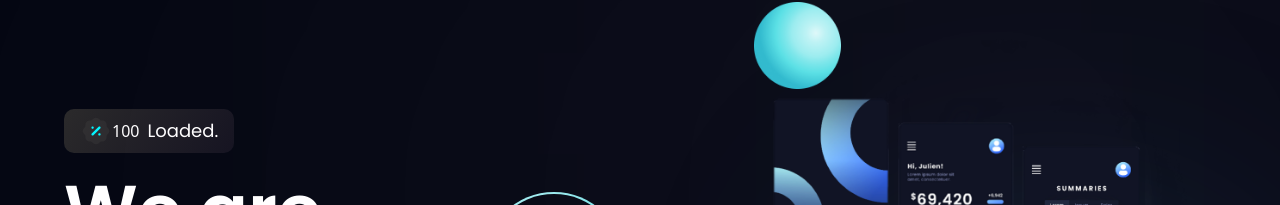
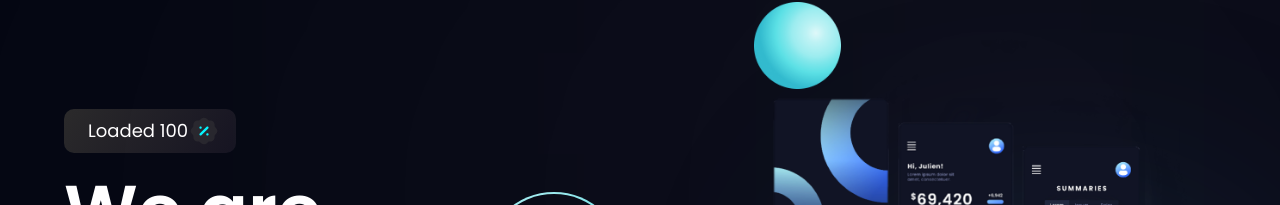
Before and after one commit to AliDurul/empty-repo8, a React (Vite) app: page / in a window 1280 px wide. Shown: the part 155-360 px from the top of the page. Built offline with nearby package versions, Linux system fonts and the light colour scheme.

Commit message:
hero animation

```diff
--- a/src/components/Hero.jsx
+++ b/src/components/Hero.jsx
@@ -1,6 +1,7 @@
 import styles from "../style";
 import { discount, robot, robot1 } from "../assets";
 import GetStarted from "./GetStarted";
+import { useEffect, useState } from "react";
 
 const Hero = () => {
 
@@ -13,19 +14,34 @@ const Hero = () => {
     });
   });
 
+  const [text, setText] = useState('Loading...');
+
+  useEffect(() => {
+    // Set a timeout to change the text after 3 seconds
+    const timer = setTimeout(() => {
+      setText('Loaded 100');
+    }, 2600);
+
+    // Cleanup function to clear the timeout if the component unmounts before the timeout is reached
+    return () => clearTimeout(timer);
+  }, []);
+
   return (
     <section id="home" className={`flex md:flex-row flex-col ${styles.paddingY}`}>
       <div className={`flex-1 ${styles.flexStart} flex-col xl:px-0 sm:px-16 px-6`}>
         <div className="flex flex-row items-center py-[6px] px-4 bg-discount-gradient rounded-[10px] mb-2">
-          <img src={discount} alt="discount" className="w-[32px] h-[32px]" />
-          <span className="text-white">100</span> {" "}
+          {/* <img src={discount} alt="discount" className="w-[32px] h-[32px]" /> */}
+          {/* <span className="text-white"></span> {" "} */}
+          {
+            text === 'Loading...' && <div className="progress-6"></div>
+          }
 
           <p className={`${styles.paragraph} ml-2`}>
-            {/* <span className="text-white">100</span> {" "} */}
-            <span className="text-white">Loaded. </span>
+            <span className="text-white">{text}</span> {" "}
           </p>
-          {/* <div className="progress-6"></div> */}
-          {/* <div id="deploymentMessage" className="disabled:">Software Deployed</div> */}
+          {
+            text === 'Loaded 100' && <img src={discount} alt="discount" className="w-[32px] h-[32px]" />
+          }
         </div>
 
         <div className="flex flex-row justify-between items-center w-full">
--- a/src/index.css
+++ b/src/index.css
@@ -281,7 +281,7 @@ margin-top: 30px;
   width: 200px;
   height: 22px;
   border-radius: 20px;
-  color: #514b82;
+  color: #78E4EA;
   border: 2px solid;
   position: relative;
 }
@@ -292,7 +292,7 @@ margin-top: 30px;
   inset: 0 100% 0 0;
   border-radius: inherit;
   background: currentColor;
-  animation: p6 5s normal;
+  animation: p6 2.6s normal;
 }
 @keyframes p6 {
   100% {
@@ -300,8 +300,6 @@ margin-top: 30px;
   }
 }
 
-#deploymentMessage{
-  display: none
-}
+
 
 /* ***** */
```
